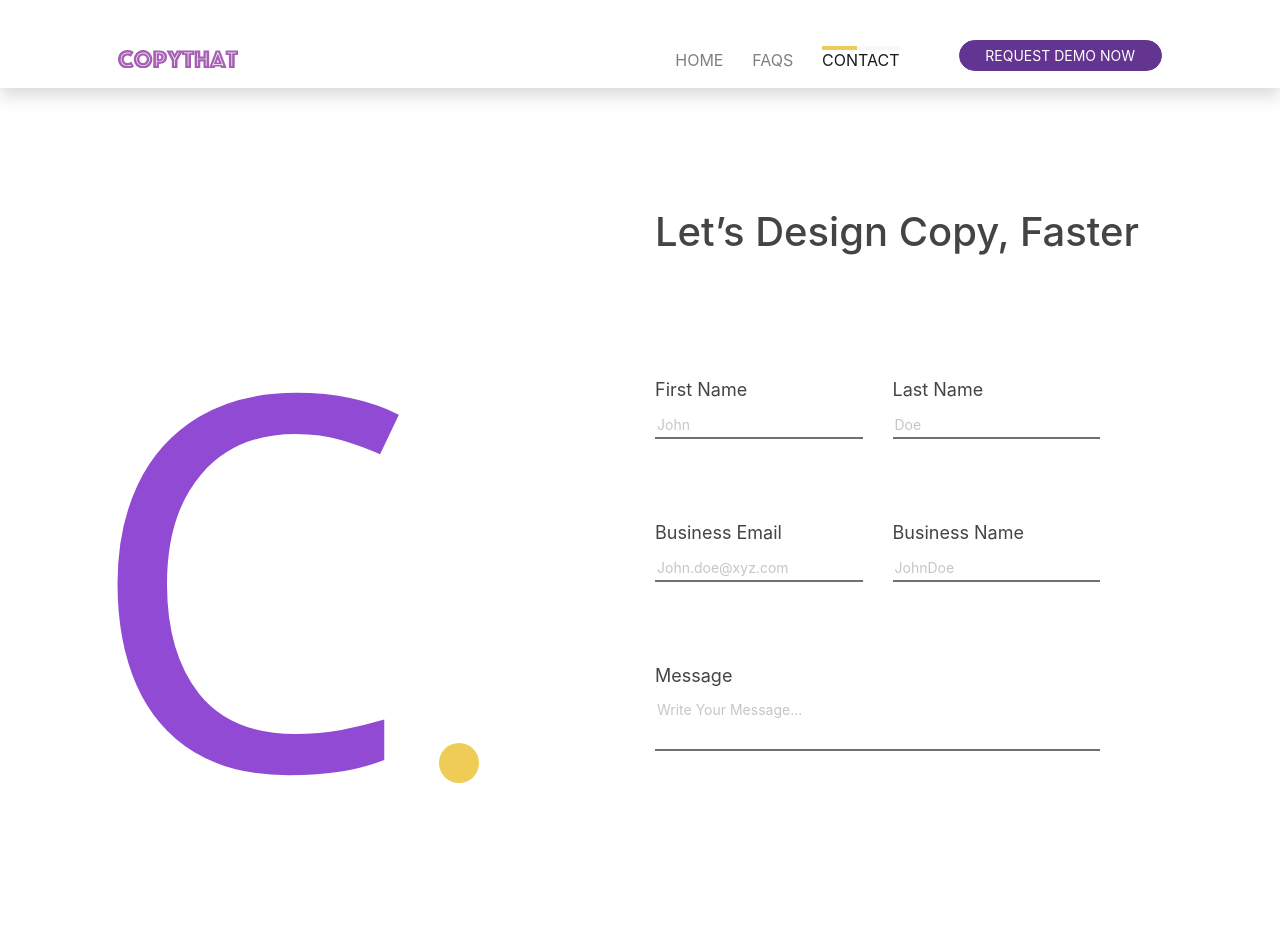
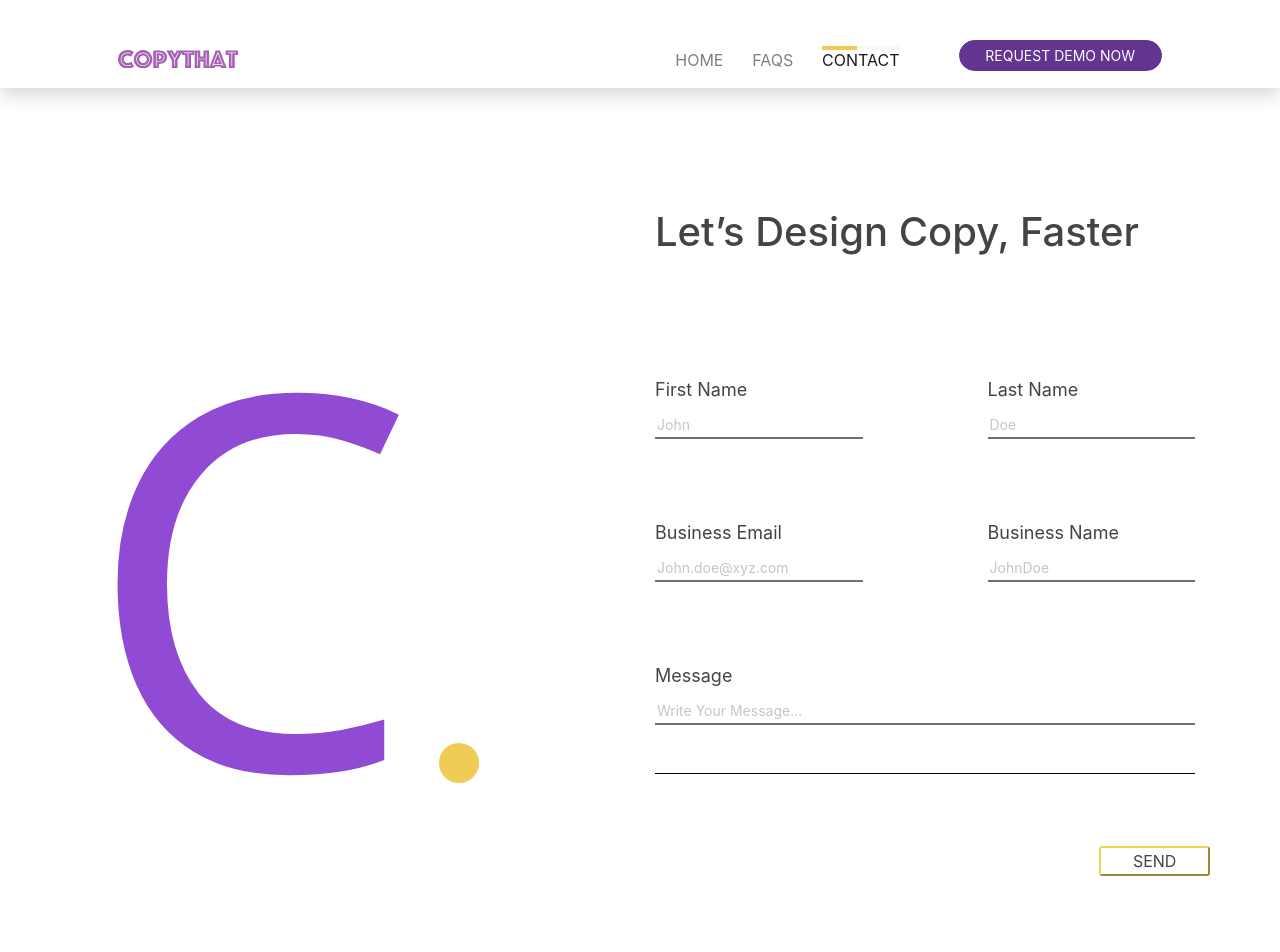
Before and after one commit to yashu2001/Copy_That, a React (Create React App) app: page /contact in a window 1280 px wide. Shown: the top 952 px of the page. Built offline with nearby package versions, Linux system fonts and the light colour scheme.

Commit message:
Completed contact us page with state mgmt of inputs

```diff
--- a/src/App.css
+++ b/src/App.css
@@ -49,13 +49,23 @@ h6 {
 label {
   display: block !important;
 }
-input,textarea {
+input,
+textarea {
   border: none;
   border-bottom: 2px solid #707070;
   width: 100% !important;
 }
-textarea{
+input:focus,
+textarea:focus {
+  outline: none;
+  border: none;
+  border-bottom: 2px solid #000000 !important;
+}
+textarea {
   resize: none !important;
+}
+hr {
+  background-color: #000000;
 }
 ::-webkit-input-placeholder {
   /* Chrome/Opera/Safari */
@@ -176,3 +186,23 @@ textarea{
 .bold {
   font-weight: bold;
 }
+.contact-btn {
+  background-color: #ffffff !important;
+  box-shadow: #efd356 16% !important;
+  border-color: #efd356 !important;
+  border-radius: 3px;
+}
+.contact-btn:hover {
+  background-color: #efd356 !important;
+}
+.contact-btn:active {
+  background-color: #707070 !important;
+  background-origin: #c7c5c7 16% !important;
+  border-color: #c7c5c7 !important;
+}
+.contact-btn:active > span {
+  color: #ffffff !important;
+}
+.contact-btn > span {
+  padding: 1vh 2vw !important;
+}
--- a/src/components/CONTACT/CENTER/RIGHT.js
+++ b/src/components/CONTACT/CENTER/RIGHT.js
@@ -1,6 +1,11 @@
-import React from "react";
+import React, { useState } from "react";
 import { Row, Col } from "react-bootstrap";
 export default function RIGHT() {
+  const [firstname, setFirstName] = useState("");
+  const [lastname, setLastName] = useState("");
+  const [businessname, setBusinessName] = useState("");
+  const [businessemail, setBusinessEmail] = useState("");
+  const [message, setMessage] = useState("");
   return (
     <>
       <h4>Let’s Design Copy, Faster</h4>
@@ -10,13 +15,25 @@ export default function RIGHT() {
             <label for="first-name" className="p1">
               First Name
             </label>
-            <input id="first-name" type="text" placeholder="John" />
+            <input
+              id="first-name"
+              type="text"
+              placeholder="John"
+              value={firstname}
+              onChange={(e) => setFirstName(e.target.value)}
+            />
           </Col>
-          <Col xs={5}>
+          <Col xs={{ span: 5, offset: 2 }}>
             <label for="last-name" className="p1">
               Last Name
             </label>
-            <input id="last-name" type="text" placeholder="Doe" />
+            <input
+              id="last-name"
+              type="text"
+              placeholder="Doe"
+              value={lastname}
+              onChange={(e) => setLastName(e.target.value)}
+            />
           </Col>
         </Row>
         <Row className="justify-content-space-between margin-top-80">
@@ -24,24 +41,48 @@ export default function RIGHT() {
             <label for="email" className="p1">
               Business Email
             </label>
-            <input id="email" type="text" placeholder="John.doe@xyz.com" />
+            <input
+              id="email"
+              type="text"
+              placeholder="John.doe@xyz.com"
+              value={businessemail}
+              onChange={(e) => setBusinessEmail(e.target.value)}
+            />
           </Col>
-          <Col xs={5}>
+          <Col xs={{ span: 5, offset: 2 }}>
             <label for="business-name" className="p1">
               Business Name
             </label>
-            <input id="business-name" type="text" placeholder="JohnDoe" />
+            <input
+              id="business-name"
+              type="text"
+              placeholder="JohnDoe"
+              value={businessname}
+              onChange={(e) => setBusinessName(e.target.value)}
+            />
           </Col>
         </Row>
         <Row className="justify-content-space-between margin-top-80">
-          <Col xs={10}>
+          <Col xs={12}>
             <label for="message" className="p1">
               Message
             </label>
-            <textarea id="message"  placeholder="Write Your Message..." />
+            <input
+              type="text"
+              id="message"
+              placeholder="Write Your Message..."
+              value={message}
+              onChange={(e) => setMessage(e.target.value)}
+            />
           </Col>
         </Row>
       </form>
+      <hr className="margin-top-56 p-0" />
+      <Row className="justify-content-end">
+        <button className="contact-btn margin-top-56">
+          <span className="p4">SEND</span>
+        </button>
+      </Row>
     </>
   );
 }
```
